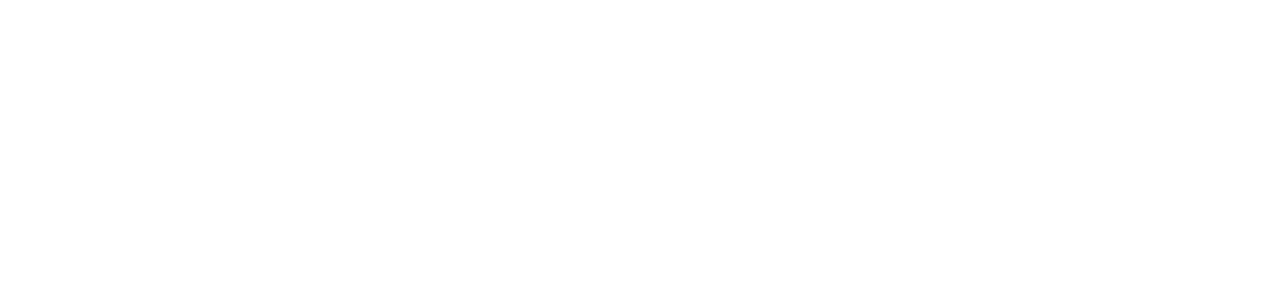
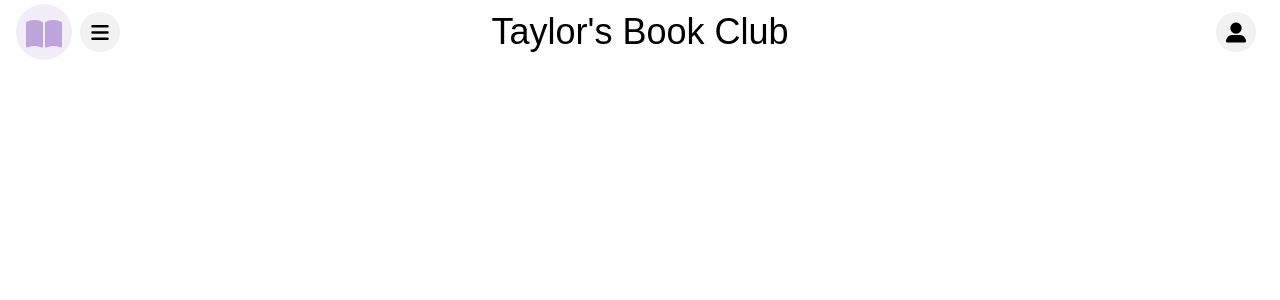
Before and after one commit to noahskorner/curabu, a Vue app in the folder taylors_book_club_client/taylors_book_club/: page / in a window 1280 px wide. Shown: the top 300 px of the page. Built offline with nearby package versions, Linux system fonts and the light colour scheme.

Commit message:
Started header.

```diff
--- a/taylors_book_club_client/taylors_book_club/public/index.html
+++ b/taylors_book_club_client/taylors_book_club/public/index.html
@@ -4,7 +4,7 @@
     <meta charset="utf-8">
     <meta http-equiv="X-UA-Compatible" content="IE=edge">
     <meta name="viewport" content="width=device-width,initial-scale=1.0">
-    <link rel="icon" href="<%= BASE_URL %>favicon.ico">
+    <script src="https://kit.fontawesome.com/c25e26f366.js" crossorigin="anonymous"></script>
     <title><%= htmlWebpackPlugin.options.title %></title>
   </head>
   <body>
--- a/taylors_book_club_client/taylors_book_club/public/themes/light-theme.css
+++ b/taylors_book_club_client/taylors_book_club/public/themes/light-theme.css
@@ -1,3 +1,7 @@
-#app{
-    background-color: white;
+#app {
+  background-color: white;
 }
+
+#header {
+  background-color: white;
+}
--- a/taylors_book_club_client/taylors_book_club/src/App.vue
+++ b/taylors_book_club_client/taylors_book_club/src/App.vue
@@ -1,11 +1,22 @@
 <template>
-  <div class="min-h-screen" id="app">
+  <div class="min-h-screen font-primary">
     <!-- Theme -->
     <teleport to="head">
       <link rel="stylesheet" type="text/css" href="/themes/light-theme.css" />
     </teleport>
+    <Header />
   </div>
 </template>
+
+<script>
+import Header from "./components/layout/Header";
+export default {
+  components: {
+    Header,
+  },
+  setup() {},
+};
+</script>
 
 <style>
 html,
--- a/taylors_book_club_client/taylors_book_club/src/assets/css/style.css
+++ b/taylors_book_club_client/taylors_book_club/src/assets/css/style.css
@@ -5,7 +5,8 @@
 /* Import Poppins */
 @import url("https://fonts.googleapis.com/css2?family=Poppins:ital,wght@0,100;0,200;0,300;0,400;0,500;0,600;0,700;0,800;0,900;1,100;1,200;1,300;1,400;1,500;1,600;1,700;1,800;1,900&display=swap");
 /* Import Dancing Script */
-@import url('https://fonts.googleapis.com/css2?family=Dancing+Script:wght@400;500;600;700&display=swap');
+@import url("https://fonts.googleapis.com/css2?family=Dancing+Script:wght@400;500;600;700&display=swap");
+
 /* CSS Variables **/
 :root {
   --gray-00: #f5f6f7;
@@ -19,18 +20,43 @@
   --gray-80: #444950;
   --gray-90: #303338;
   --gray-100: #1c1e21;
+
+  --light-purple: #f2ecf8;
+  --purple: #bfa4dc;
+  --dark-purple: #8a6ea8;
+
+  --light-gray: #f2f2f2;
 }
 
 /* Fonts */
 .font-primary {
   font-family: "Poppins", sans-serif;
 }
-
 .font-secondary {
   font-family: "Dancing Script", sans-serif;
 }
 
 /* Background Colors */
+.bg-light-purple{
+  background-color: var(--light-purple);
+}
+.bg-purple{
+  background-color: var(--purple);
+}
+.bg-dark-purple{
+  background-color: var(--dark-purple);
+}
+.bg-light-gray{
+  background-color: var(--light-gray);
+}
+
+/* Text Colors */
+.text-purple {
+  color: var(--purple);
+}
+.text-dark-purple {
+  color: var(--dark-purple);
+}
 
 /* Width */
 .max-width-320 {
--- /dev/null
+++ b/taylors_book_club_client/taylors_book_club/src/components/layout/Header.vue
@@ -0,0 +1,38 @@
+<template>
+  <div id="header" class="w-screen flex justify-between items-center px-4">
+    <div id="left" class="flex justify-start items-center">
+      <Logo class="hidden md:block" />
+      <IconButton>
+        <i class="fas fa-bars fa-lg"></i>
+      </IconButton>
+    </div>
+    <div id="middle">
+      <h2 class="font-secondary text-4xl hidden md:block">
+        Taylor's Book Club
+      </h2>
+      <Logo class="inline-block md:hidden" />
+    </div>
+    <div id="right" class="flex justify-end items-center">
+      <IconButton>
+        <i class="fas fa-user-alt fa-lg"></i>
+      </IconButton>
+    </div>
+  </div>
+</template>
+
+<script>
+export default {};
+</script>
+
+<style scoped>
+#header {
+  height: 4rem;
+}
+#left {
+  width: 33%;
+}
+
+#right {
+  width: 33%;
+}
+</style>
--- /dev/null
+++ b/taylors_book_club_client/taylors_book_club/src/components/ui/IconButton.vue
@@ -0,0 +1,16 @@
+<template>
+  <button
+    id="icon-btn"
+    class="bg-light-gray flex justify-center items-center mx-2"
+  >
+    <slot></slot>
+  </button>
+</template>
+
+<style scoped>
+#icon-btn {
+  width: 2.5rem;
+  height: 2.5rem;
+  border-radius: 50%;
+}
+</style>
--- /dev/null
+++ b/taylors_book_club_client/taylors_book_club/src/components/ui/Logo.vue
@@ -0,0 +1,15 @@
+<template>
+  <div id="logo" class="bg-light-purple inline-block">
+    <div class="w-full h-full flex justify-center items-center">
+      <i class="fas fa-book-open fa-2x text-purple pt-1"></i>
+    </div>
+  </div>
+</template>
+
+<style scoped>
+#logo {
+  width: 3.5rem;
+  height: 3.5rem;
+  border-radius: 50%;
+}
+</style>
```
Also changed, not shown: taylors_book_club_client/taylors_book_club/src/main.js (+7 -2 lines).
